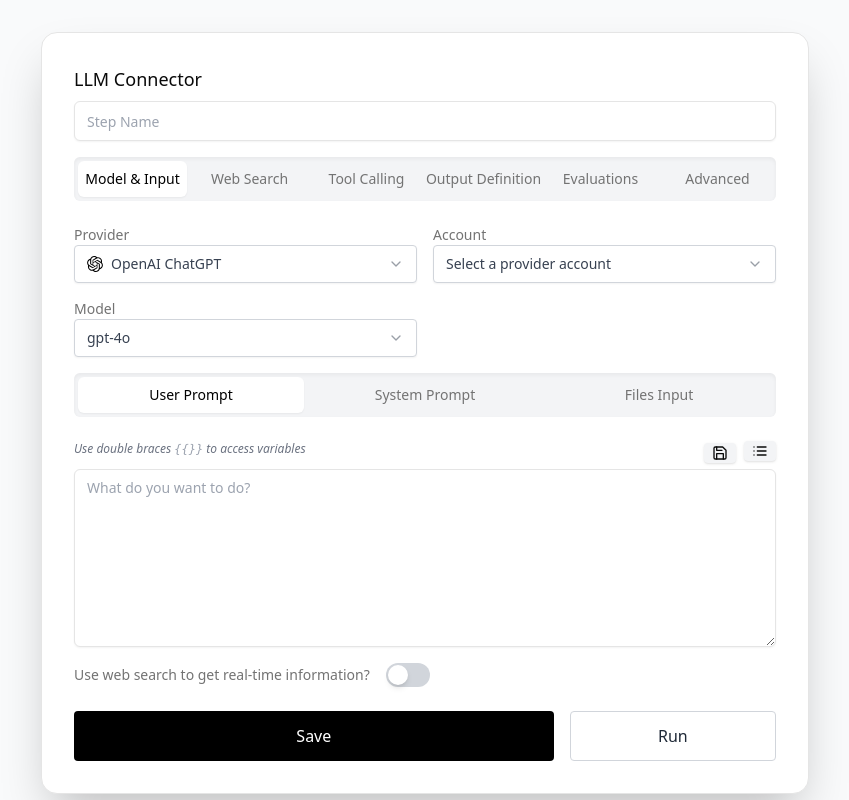
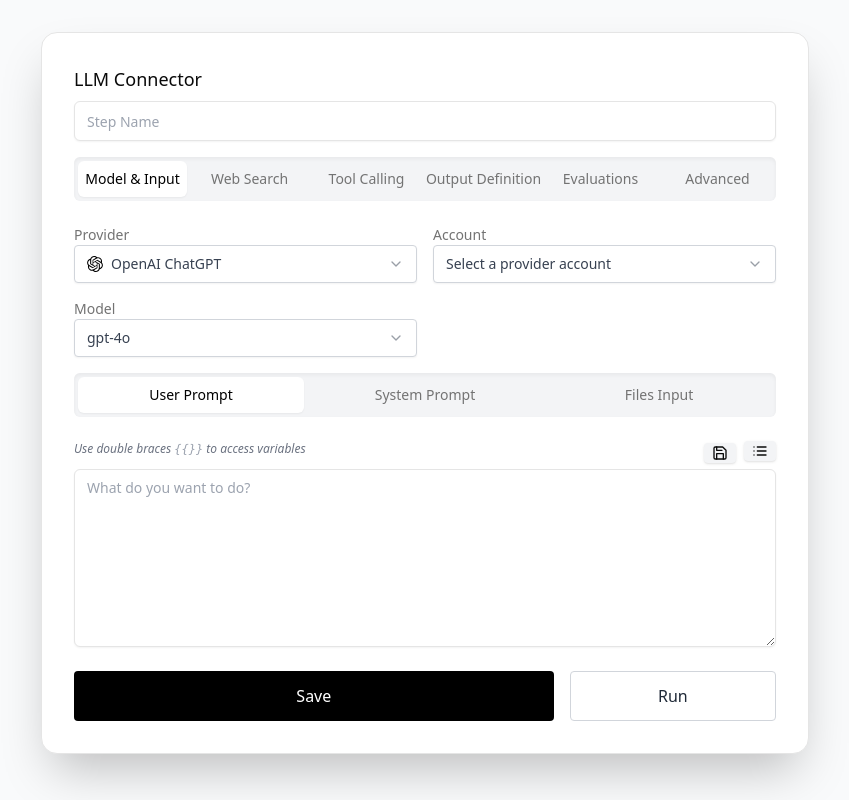
Before and after one commit to eduardo-braga/llm-connector-form, a React (Vite) app: page / in a window 1280 px wide. Shown: the whole page, without its empty margins (215-1064 px from the left). Built offline with nearby package versions, Linux system fonts and the light colour scheme.

Commit message:
Add files via upload

```diff
--- a/src/pages/LLM_Connector_Form.jsx
+++ b/src/pages/LLM_Connector_Form.jsx
@@ -524,18 +524,6 @@ useEffect(() => {
                       onChange={(e) => setUserPrompt(e.target.value)}
                       placeholder="What do you want to do?"
                     />
-                  </div>
-
-                  {/* Prompt Web Search */}
-                  <div className="flex items-center gap-4 mt-4">
-                    <label className="block text-sm font-medium text-muted-foreground">Use web search to get real-time information?</label>
-                    <label className="inline-flex items-center cursor-pointer">
-                      <span className="relative">
-                        <input type="checkbox" className="sr-only peer" />
-                        <div className="w-11 h-6 bg-gray-300 rounded-full peer-checked:bg-black transition-all duration-300"></div>
-                        <div className="absolute top-0.5 left-0.5 w-5 h-5 bg-white rounded-full shadow-md transform peer-checked:translate-x-full transition-transform duration-300"></div>
-                      </span>
-                    </label>
                   </div>
                 </TabsContent>
 
```
